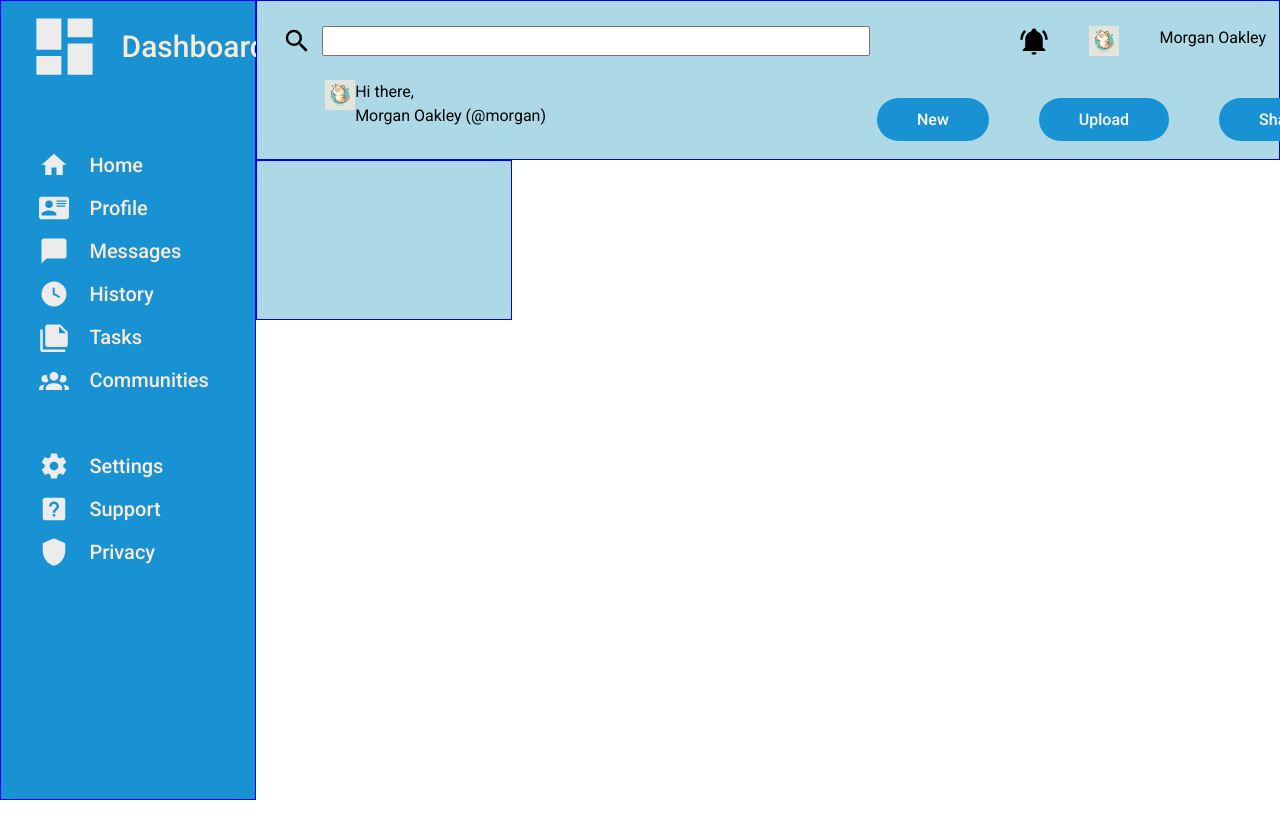
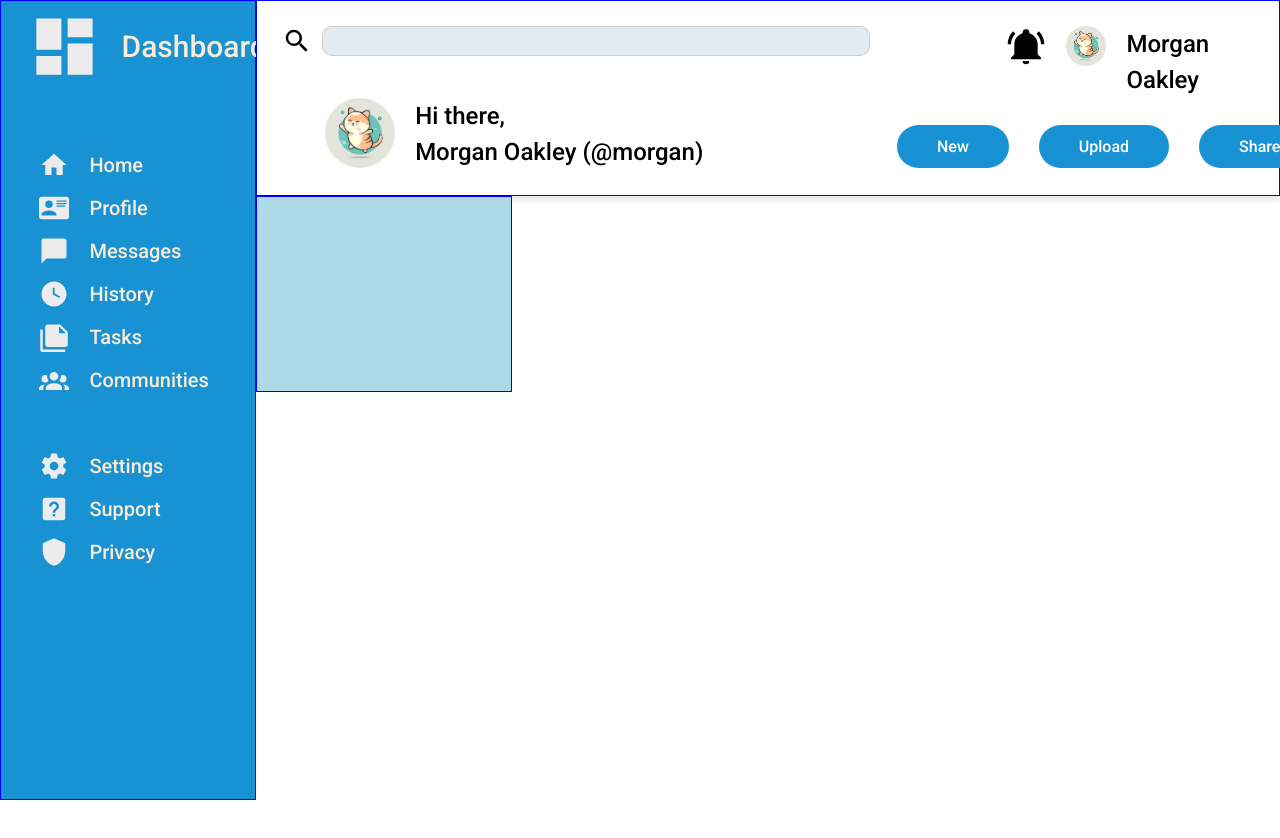
Before and after one commit to bakuretsuu/admin-dashboard, a plain HTML site: page index.html in a window 1280 px wide. Shown: the top 838 px of the page. Before the commit the page ends 800 px from the top, so only its background shows below. Drawn offline with Linux system fonts and the light colour scheme.

Commit message:
styled header

```diff
--- a/style.css
+++ b/style.css
@@ -130,6 +130,8 @@ body{
   grid-template-rows: repeat(2, 1fr);
   grid-column: 2 / -1;
   grid-row: 1 / 2;
+  background-color: white;
+  box-shadow: 0 4px 6px rgba(0, 0, 0, 0.1);
 }
 
 .header img {
@@ -149,6 +151,9 @@ body{
 .searchbar input{
   height: 30px;
   width: 1200px;
+  border-radius: 10px;
+  border: 1px solid #ccc;
+  background-color: #e2eaf2;
 }
 
 .profile{
@@ -157,7 +162,14 @@ body{
   display: flex;
   flex-direction: row;
   justify-content: center;
-  gap: 40px;
+  gap: 20px;
+  font-weight: 500;
+  font-size: 1.5rem;
+}
+
+.profile img{
+  border-radius: 50%;
+  height: 40px;
 }
 
 .greeting{
@@ -165,6 +177,14 @@ body{
   grid-column: 2 / 8;
   display: flex;
   flex-direction: row;
+  gap: 20px;
+  font-weight: 500;
+  font-size: 1.5rem;
+}
+
+.greeting img{
+  border-radius: 50%;
+  height: 70px;
 }
 
 .headerAction{
@@ -172,7 +192,7 @@ body{
   display: flex;
   justify-content: center;
   align-items: center;
-  gap: 50px;
+  gap: 30px;
 }
 
 .btn{
```
